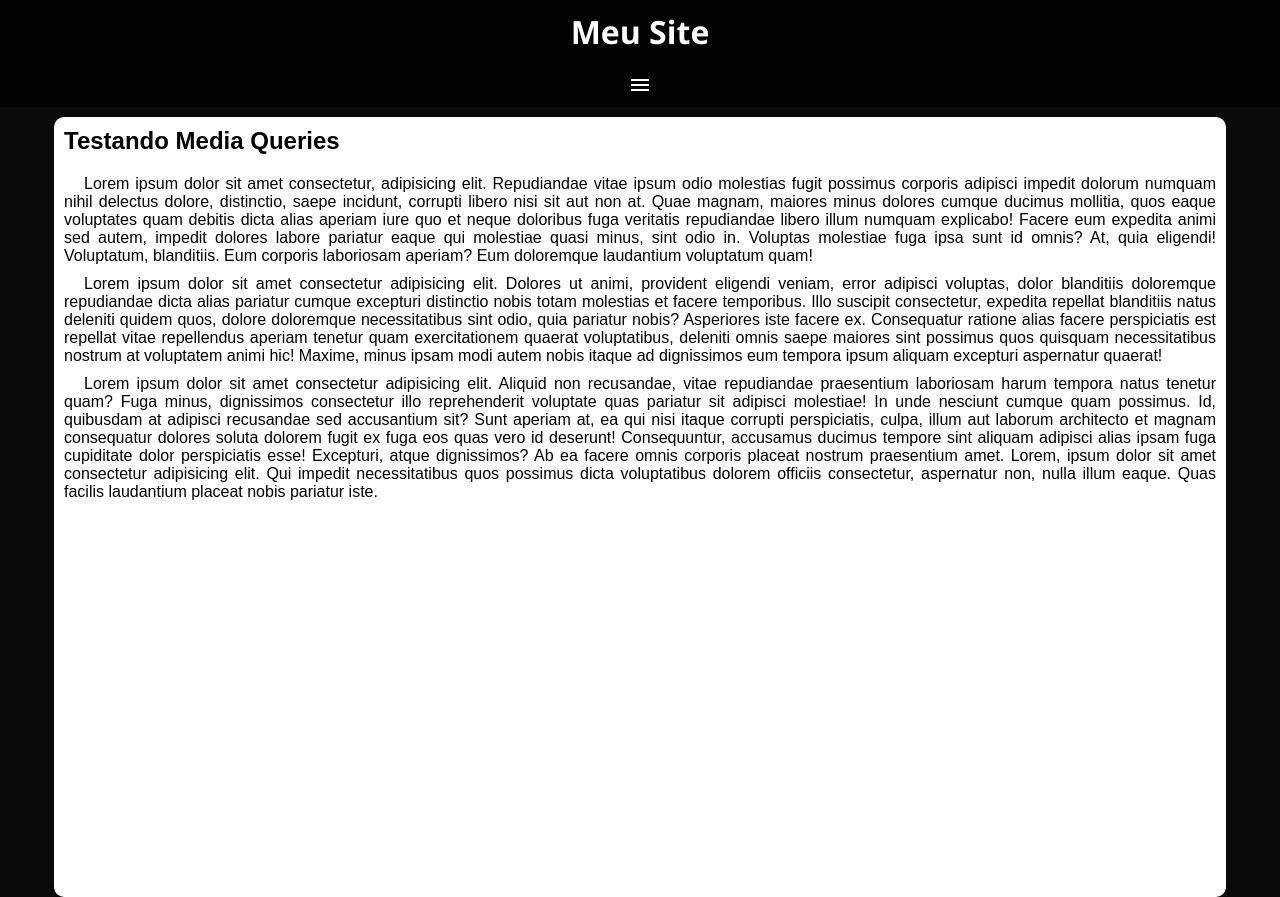
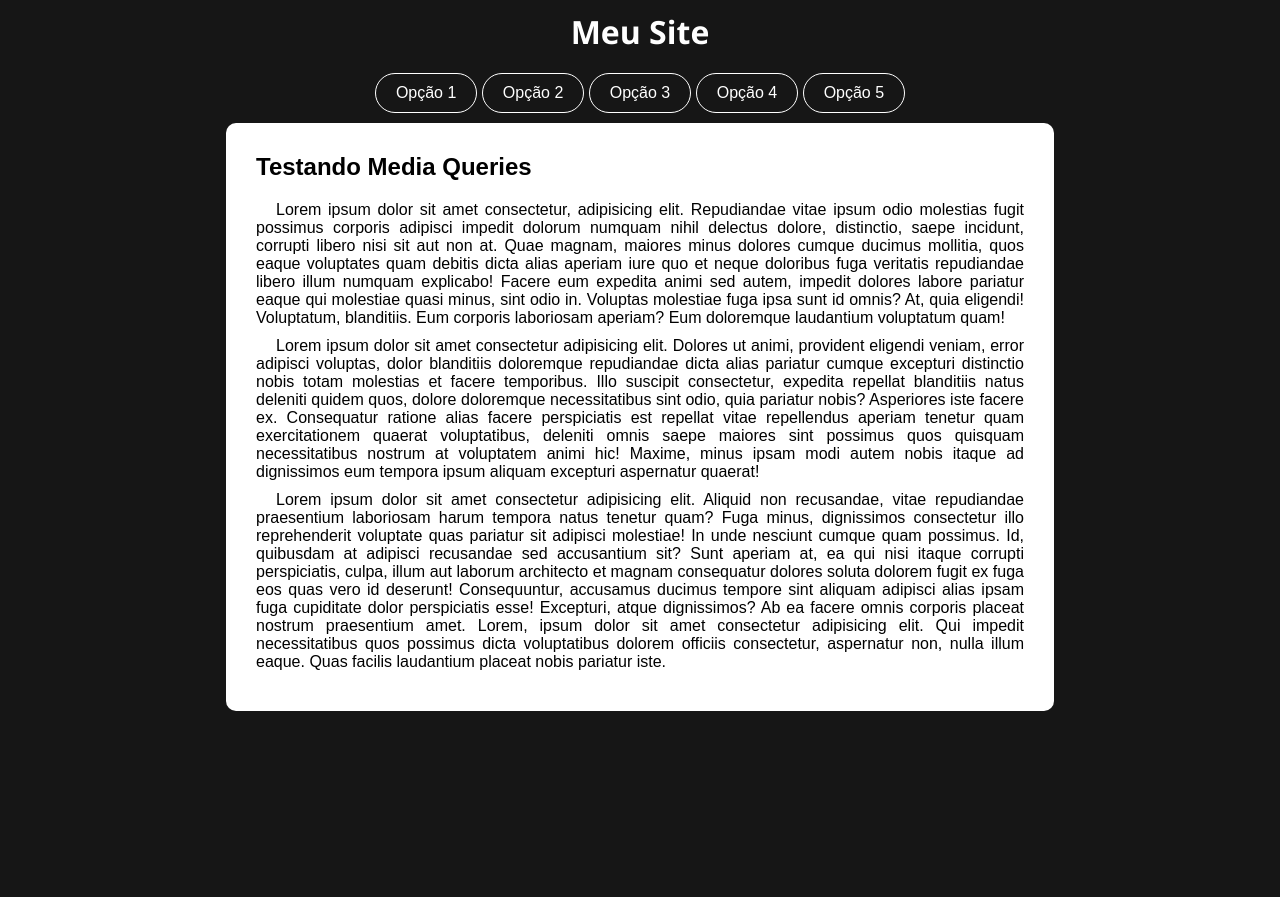
Before and after one commit to wilgnerbsilva/html-css, a plain HTML site: page exercicios/ex026/mq005/index.html in a window 1280 px wide. After the commit the page ends 800 px from the top, so only its background shows below. Drawn offline with Linux system fonts and the light colour scheme.

Commit message:
atualizei exercício 005
Atualização do exercício media query 005

```diff
--- /dev/null
+++ b/exercicios/ex026/mq005/estilos/media-query.css
@@ -0,0 +1,19 @@
+@charset "UTF-8";
+
+@media screen and (min-width: 768px){
+    i#burger {
+        display: none;
+    }
+
+    menu {
+        display: block;
+    }
+
+    menu > ul > li {
+        display: inline-block;
+    }
+
+    main {
+        width: 768px;
+    }
+}
--- a/exercicios/ex026/mq005/style.css
+++ b/exercicios/ex026/mq005/estilos/style.css
@@ -4,17 +4,16 @@
     font-family: Arial, Helvetica, sans-serif;
     margin: 0px;
     padding: 0px;
-
 }
 
 body, html{
     margin: 0px;
     padding: 0px;
-    background-color: rgba(0, 0, 0, 0.800);
+    background-color: rgb(22, 22, 22);
 }
 
 header {
-    background-color: rgba(0, 0, 0, 0.800);
+    background-color: rgba(22, 22, 22);
 }
 
 header > h1 {
@@ -33,34 +32,41 @@ i#burger {
 }
 
 menu {
-    display: none;
+    display: block;
     text-align: center;
 }
 
 menu > ul {
     list-style-type: none;
 
+}
+
+menu > ul > li > a {
+    display: inline;
+    padding: 10px;
+    text-decoration: none;
+    color: white;
+}
+
+menu > ul > li:hover {
+    transition: 0.5s;
+    background-color: blue;
+}
+
+header > menu > ul > li{
+    margin-top: 10px;
+    display: inline-block;
+    padding: 10px;
+    border: 1px solid white;
+    border-radius: 50px;
 
 }
 
-menu > ul > li > a {
-    display: block;
-    padding: 10px;
-    text-decoration: none;
-    border-top: 2px solid black;
-    color: white;
-}
-
-menu > ul > li > a:hover {
-    transform: scale(1.1)
-}
-
 main {
-    height: 95vh;
     width: 90vw;
     background-color: white;
     margin: auto;
-    padding: 10px;
+    padding: 30px;
     border-radius: 10px;
     margin-top: 10px;
 }
--- a/exercicios/ex026/mq005/index.html
+++ b/exercicios/ex026/mq005/index.html
@@ -4,10 +4,11 @@
     <meta charset="UTF-8">
     <meta name="viewport" content="width=device-width, initial-scale=1.0">
     <link href="https://fonts.googleapis.com/icon?family=Material+Icons" rel="stylesheet">
-    <link rel="stylesheet" href="style.css">
+    <link rel="stylesheet" href="estilos/style.css">
+    <link rel="stylesheet" href="estilos/media-query.css">
     <title>Media Query</title>
 </head>
-<body>
+<body onresize="mudouTamanho">
     <header>
         <h1>Meu Site</h1>
         <i id="burger" class="material-icons" onclick="clickMenu()">menu</i>
@@ -38,6 +39,15 @@
         </article>
     </main>
     <script>
+
+        function mudouTamanho() {
+            if(window.innerwidth >= 768) {
+                itens.style.display = "block"
+            } else {
+                intens.style.display = "none"
+            }
+        }
+
         function clickMenu() {
             if(itens.style.display == 'block') {
                 itens.style.display = 'none'
```
